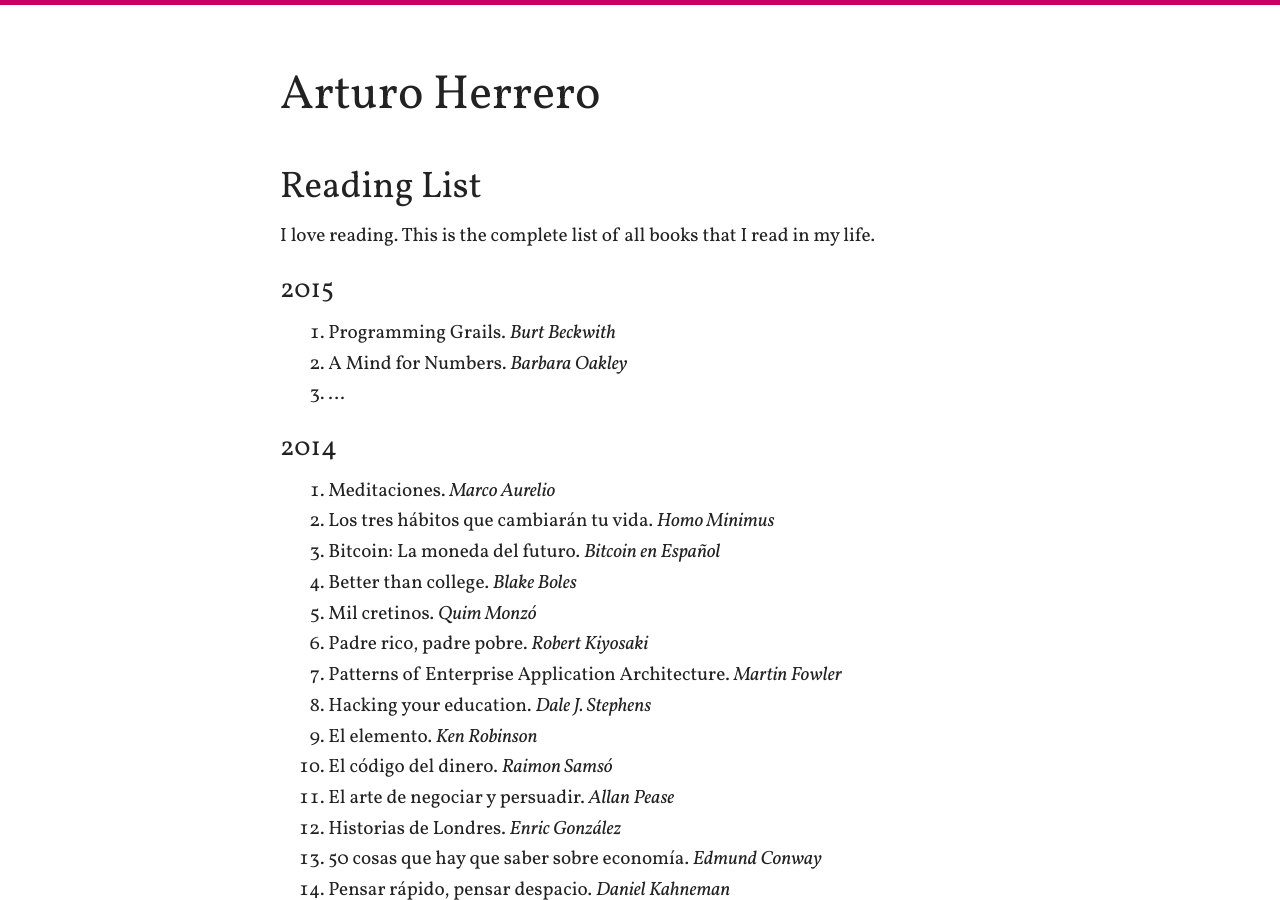
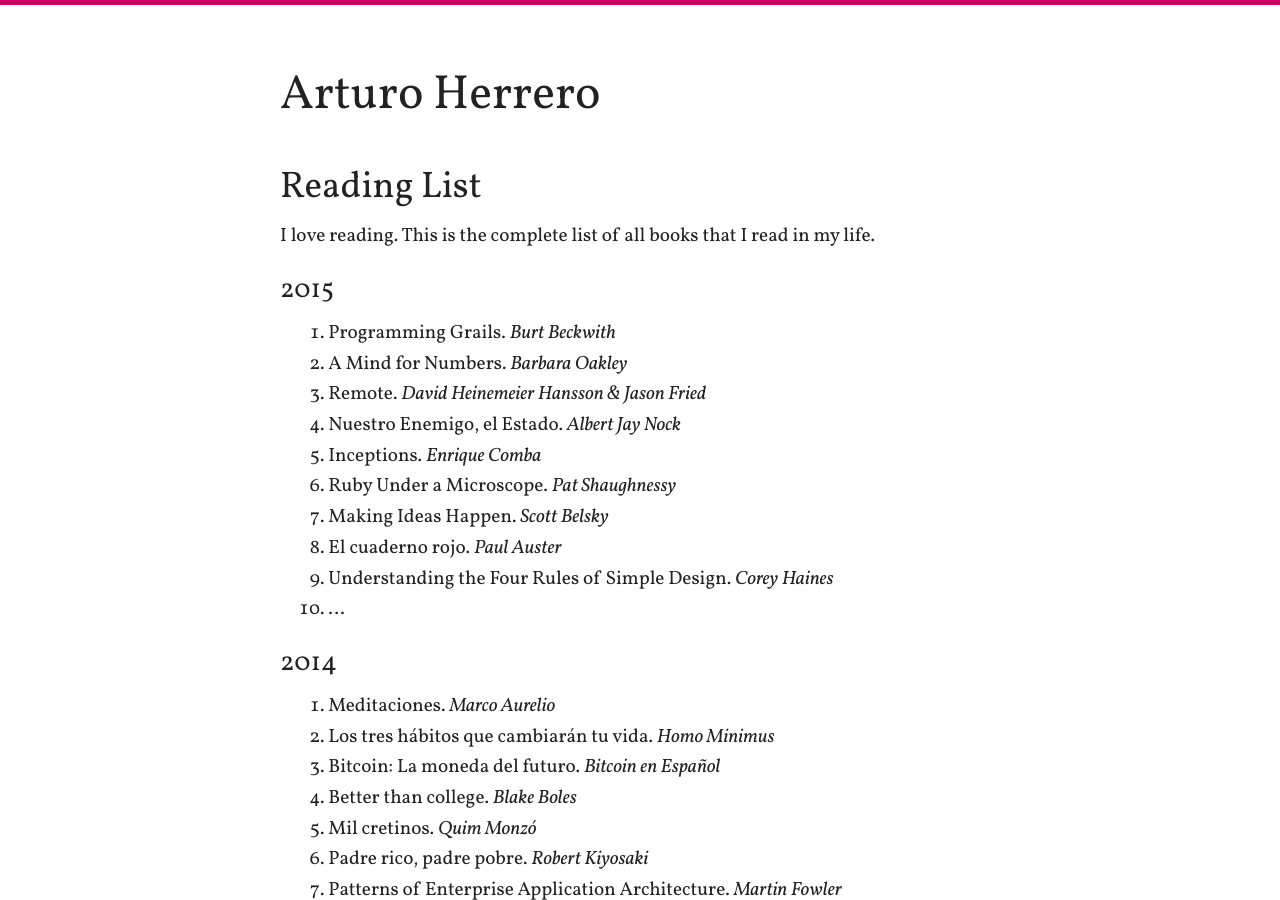
Before and after one commit to arturoherrero/arturoherrero.com, a Jekyll site: the page built from books.md, in a window 1280 px wide and 900 px high. Built offline with Jekyll 4.4.1, drawn with Linux system fonts in a browser that asks for light colours; some of the changed text lies outside the part shown.

Commit message:
Update reading books

```diff
--- a/books.md
+++ b/books.md
@@ -11,7 +11,14 @@
 ### 2015
 1. Programming Grails. *Burt Beckwith*
 2. A Mind for Numbers. *Barbara Oakley*
-3. ...
+3. Remote. *David Heinemeier Hansson & Jason Fried*
+4. Nuestro Enemigo, el Estado. *Albert Jay Nock*
+5. Inceptions. *Enrique Comba*
+6. Ruby Under a Microscope. *Pat Shaughnessy*
+7. Making Ideas Happen. *Scott Belsky*
+8. El cuaderno rojo. *Paul Auster*
+9. Understanding the Four Rules of Simple Design. *Corey Haines*
+10. ...
 
 
 ### 2014
@@ -223,7 +230,7 @@
 20. El quinto hijo. *Doris Lessing*
 21. La semana laboral de 4 horas. *Timothy Ferriss*
 22. Física para futuros presidentes. *Richard A. Muller*
-23. Tribus. Seth Godin*
+23. Tribus. *Seth Godin*
 24. La última respuesta. *Álex Rovira, Francesc Miralles*
 25. La metamorfosis y otros cuentos. *Franz Kafka*
 26. El mal de Montano. *Enrique Vila-Matas*
```
